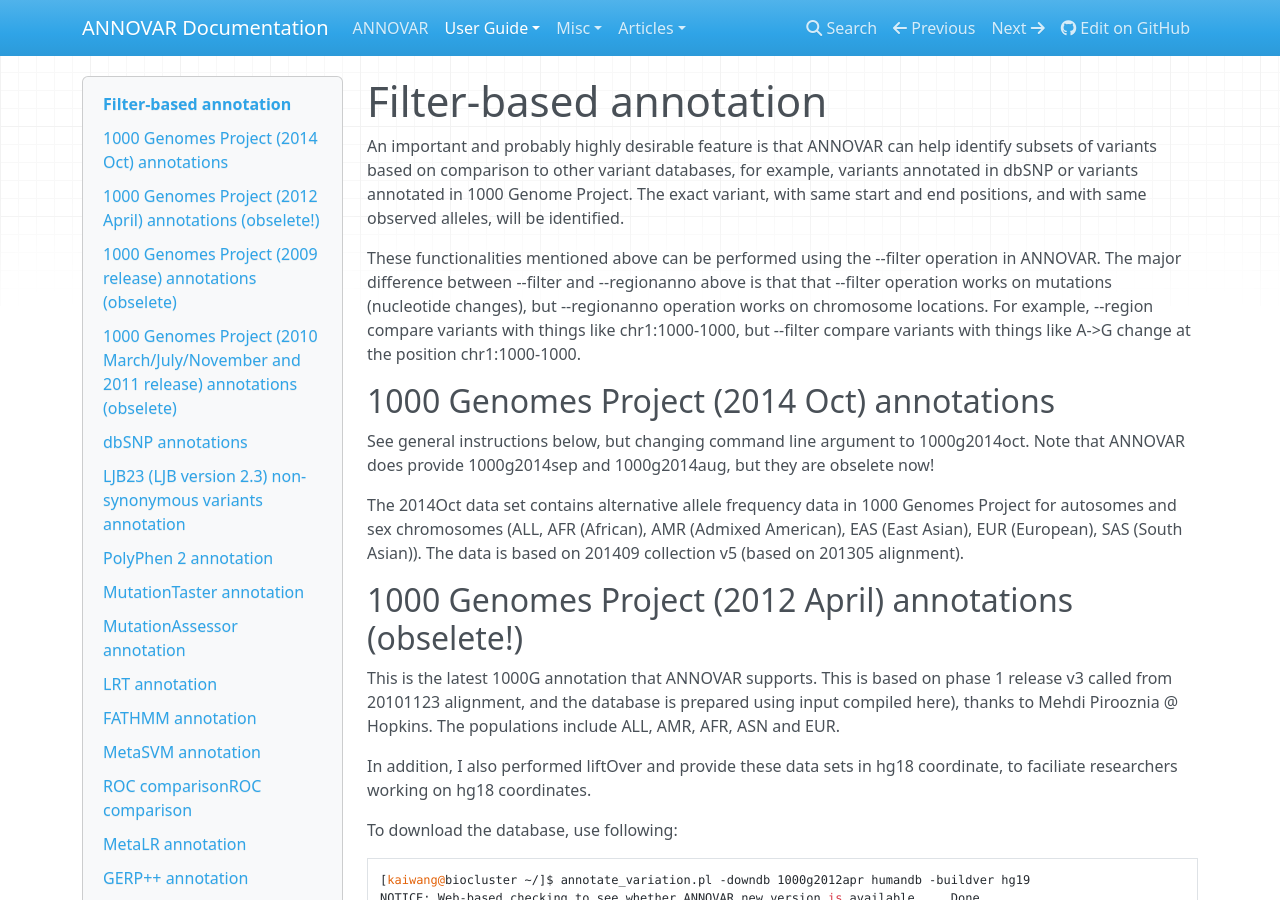
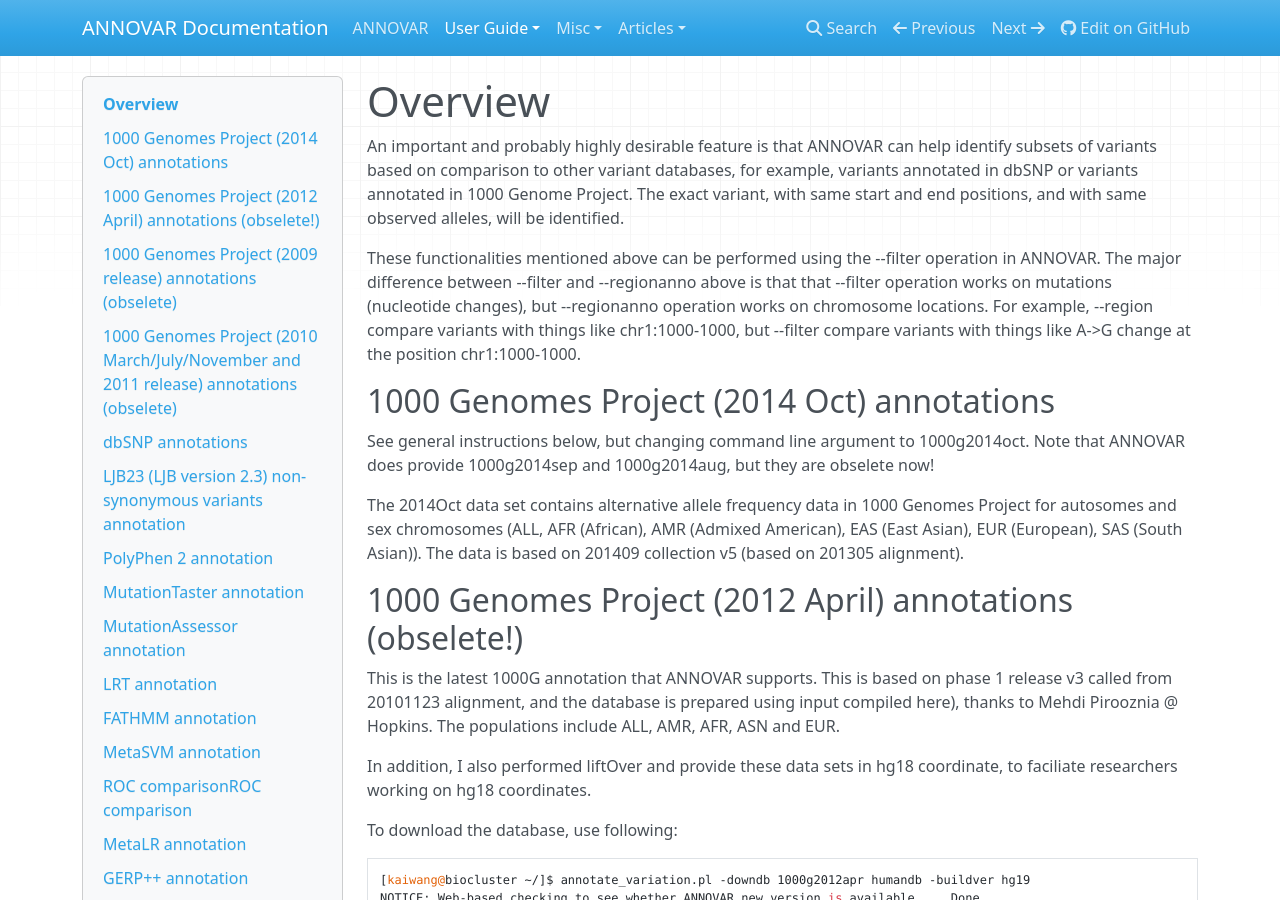
Before and after one commit to WGLab/doc-ANNOVAR, an MkDocs documentation site: the page built from docs/user-guide/filter.md, in a window 1280 px wide and 900 px high. Built offline with MkDocs 1.6.1, drawn with Linux system fonts in a browser that asks for light colours; nearby versions of some CDN libraries; old or Windows-style settings are respelled for this version of MkDocs.

Commit message:
Updated filter.md

```diff
--- a/docs/user-guide/filter.md
+++ b/docs/user-guide/filter.md
@@ -1,4 +1,4 @@
-# Filter-based annotation
+# Overview
 
 An important and probably highly desirable feature is that ANNOVAR can help identify subsets of variants based on comparison to other variant databases, for example, variants annotated in dbSNP or variants annotated in 1000 Genome Project. The exact variant, with same start and end positions, and with same observed alleles, will be identified.
 
```
